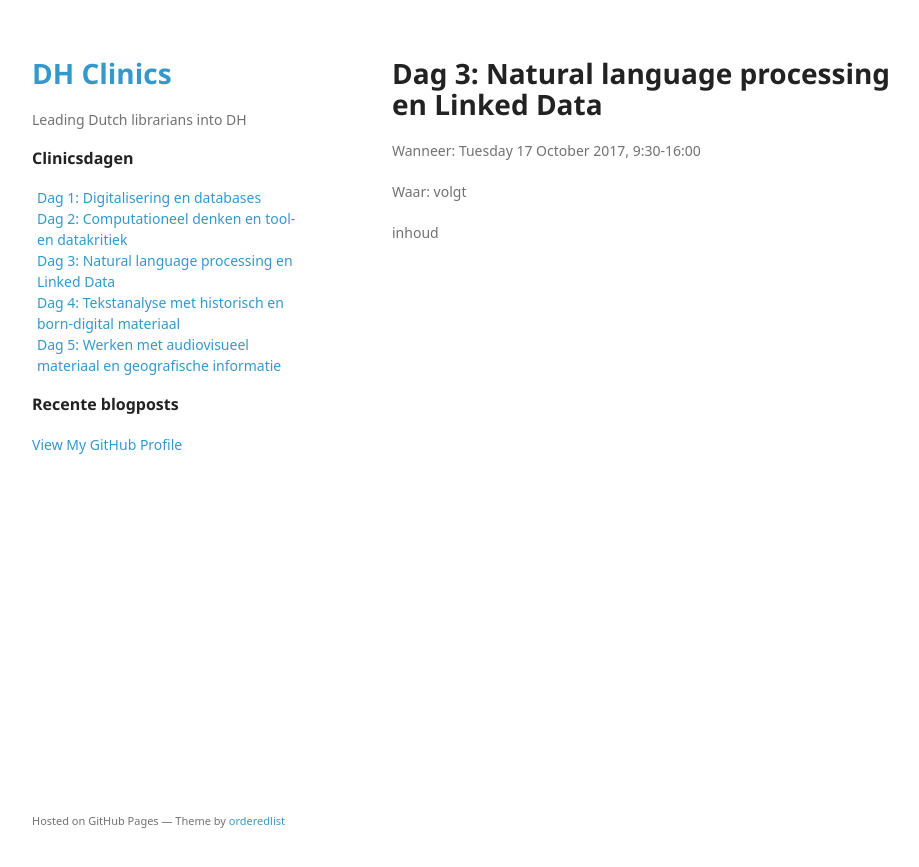
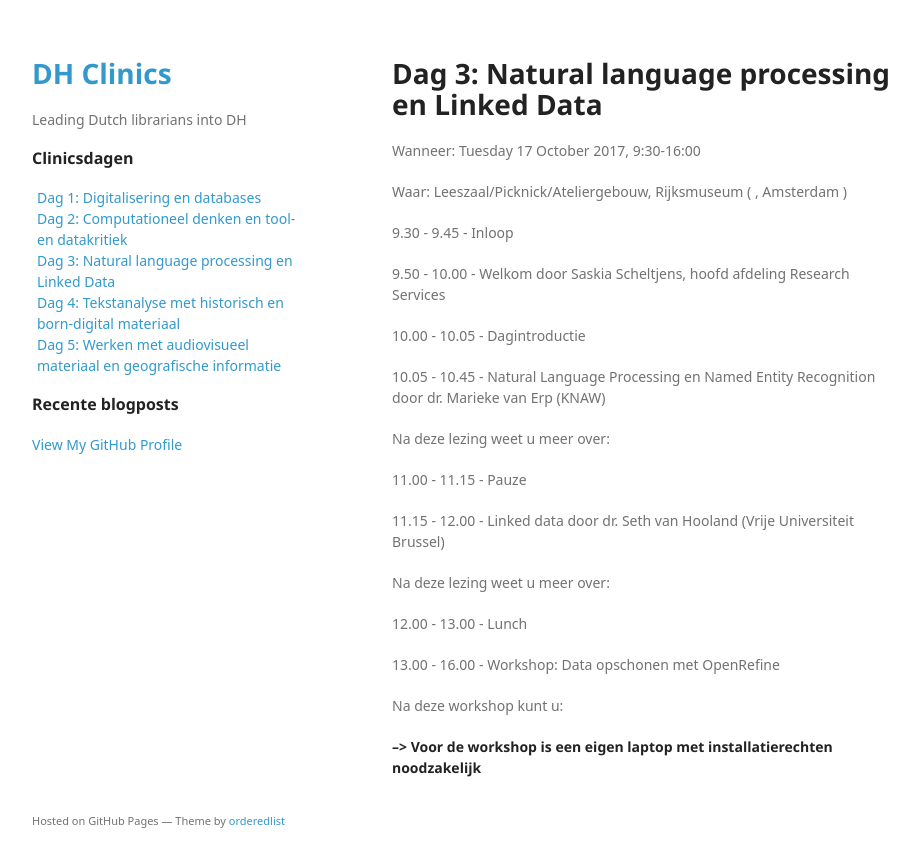
Before and after one commit to DHClinics/dhclinics.github.io, a Jekyll site: the page built from _dag/2017-dag3.md, in a window 1280 px wide. Shown: the top 867 px of the page, without its empty margins (178-1097 px from the left). Built offline with Jekyll 4.4.1, drawn with Linux system fonts in a browser that asks for light colours; some web fonts are replaced; a script that is not in the unit is left out.

Commit message:
Voeg programma's per dag toe

```diff
--- a/_dag/2017-dag3.md
+++ b/_dag/2017-dag3.md
@@ -2,14 +2,43 @@
 title: "Dag 3: Natural language processing en Linked Data"
 layout: event
 location:
-  room:
-  floor: 6e verdieping
+  room: Leeszaal/Picknick/Ateliergebouw
+  floor:
   building: Rijksmuseum
-  streetaddress: Heidelberglaan 3
-  city: Utrecht
+  streetaddress:
+  city: Amsterdam
 sponsor:
 startdate: 2017-10-17T09:30+02:00
 enddate: 2017-10-17T16:00+02:00
 registration:
 ---
-inhoud
+
+9.30 - 9.45 - Inloop
+
+9.50 - 10.00 - Welkom door Saskia Scheltjens, hoofd afdeling Research Services
+
+10.00 - 10.05 - Dagintroductie
+
+10.05 - 10.45 - Natural Language Processing en Named Entity Recognition door dr. Marieke van Erp (KNAW)
+
+Na deze lezing weet u meer over:
+
+
+
+11.00 - 11.15 - Pauze
+
+11.15 - 12.00 - Linked data door dr. Seth van Hooland (Vrije Universiteit Brussel)
+
+Na deze lezing weet u meer over:
+
+
+
+12.00 - 13.00 - Lunch
+
+13.00 - 16.00 - Workshop: Data opschonen met OpenRefine
+
+Na deze workshop kunt u:
+
+
+
+**--> Voor de workshop is een eigen laptop met installatierechten noodzakelijk**
```
Also changed, not shown: _dag/2017-dag1.md (+1 -1 lines), _dag/2017-dag4.md (+28 -1 lines), _dag/2017-dag5.md (+28 -1 lines).
